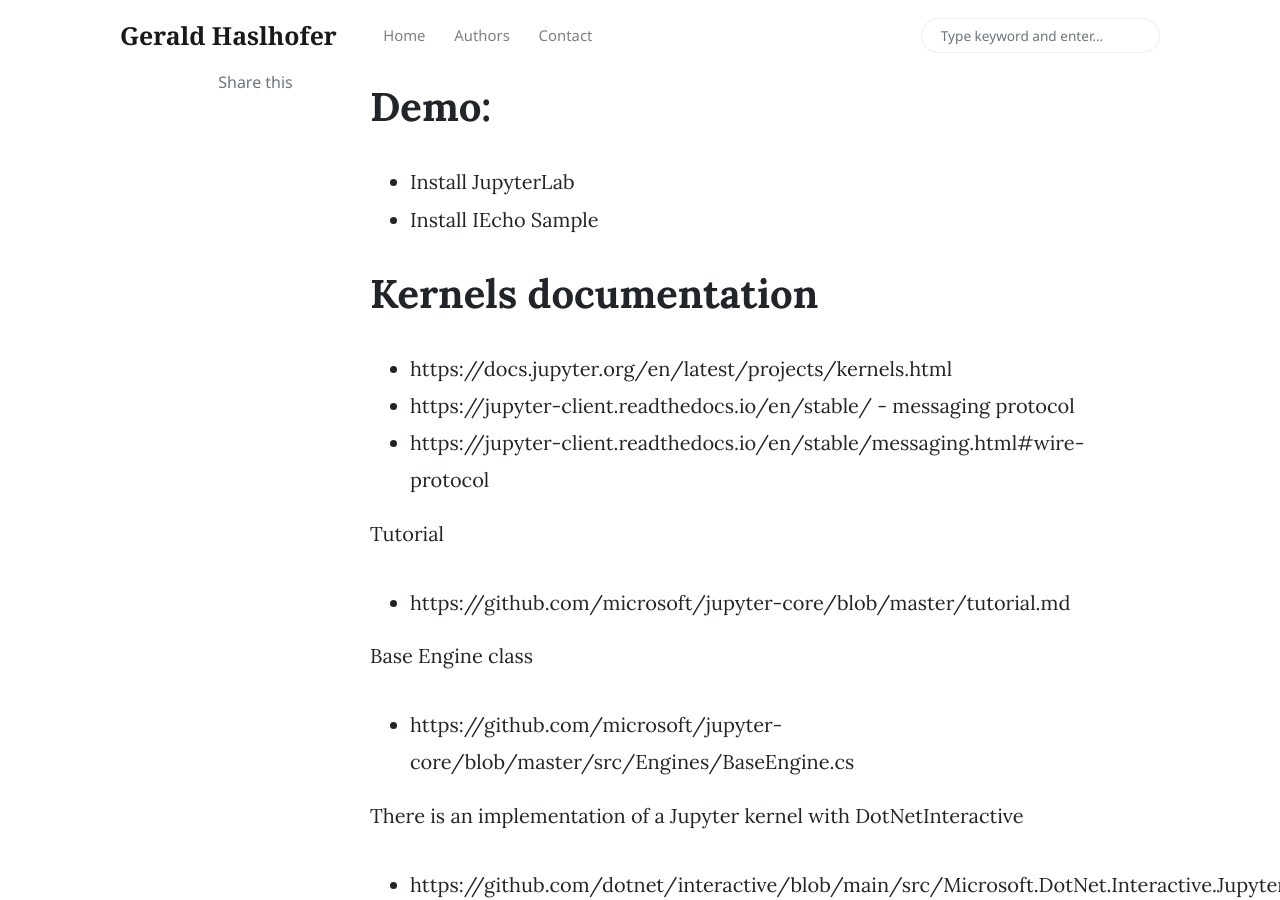
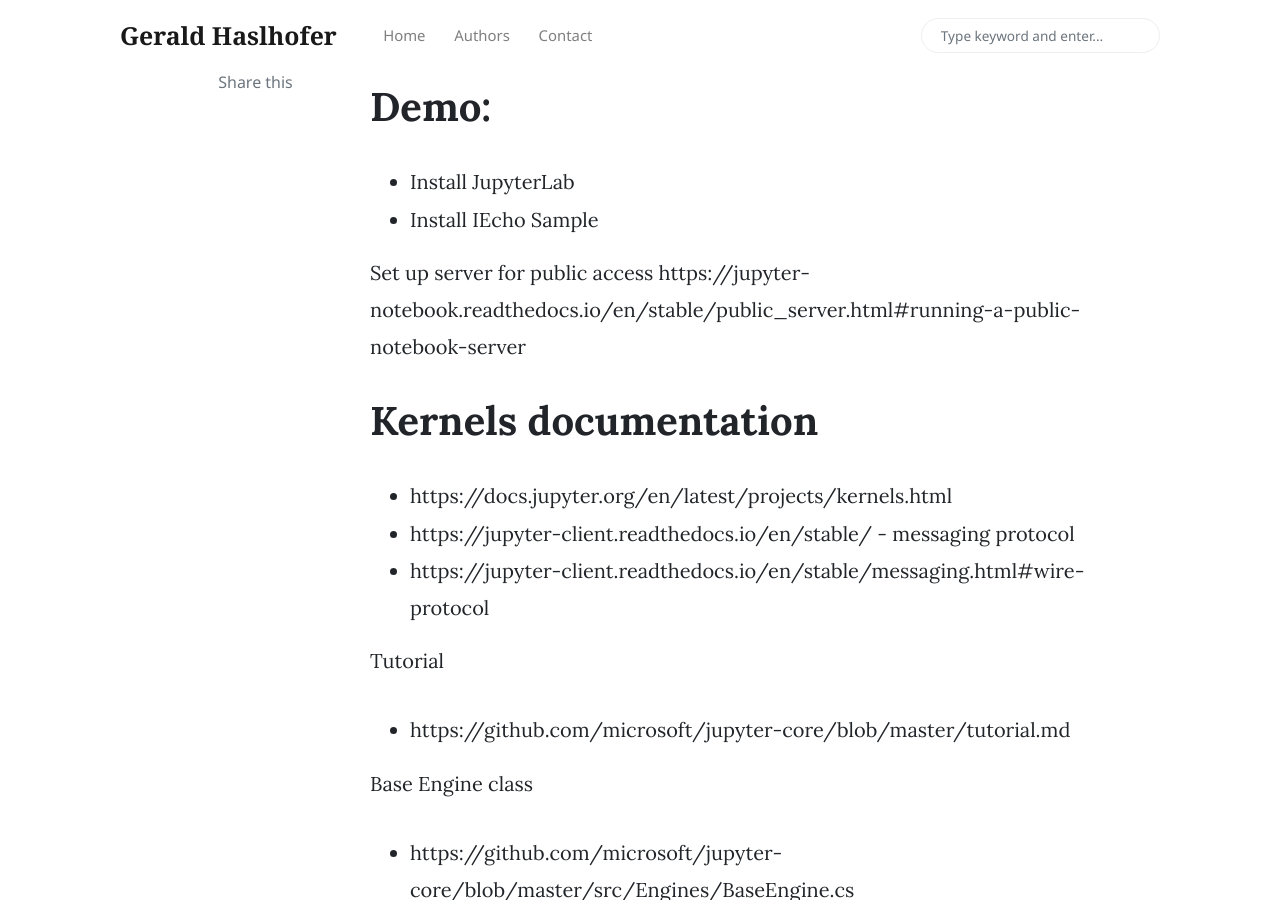
Before and after one commit to haslhofer/haslhofer.github.io, a Jekyll site: the page built from _posts/2023-06-23-jupyter.md, in a window 1280 px wide and 900 px high, scrolled down 448 px. Built offline with Jekyll 4.4.1, drawn with Linux system fonts in a browser that asks for light colours; nearby versions of some CDN libraries; comment, search, counter and statistics services are not loaded.

Commit message:
Update 2023-06-23-jupyter.md

```diff
--- a/_posts/2023-06-23-jupyter.md
+++ b/_posts/2023-06-23-jupyter.md
@@ -7,6 +7,9 @@
 
 - Install JupyterLab
 - Install IEcho Sample
+
+Set up server for public access
+https://jupyter-notebook.readthedocs.io/en/stable/public_server.html#running-a-public-notebook-server
 
 # Kernels documentation
 - https://docs.jupyter.org/en/latest/projects/kernels.html
```
